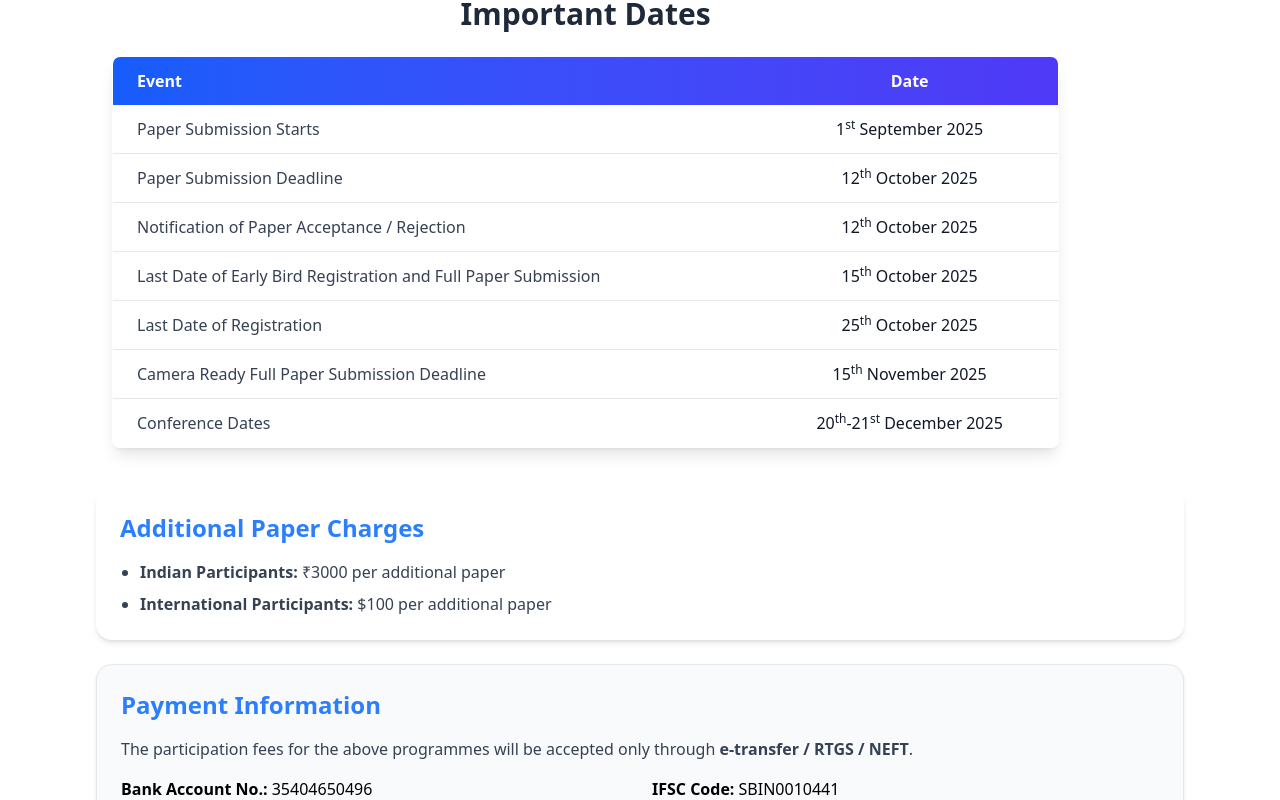
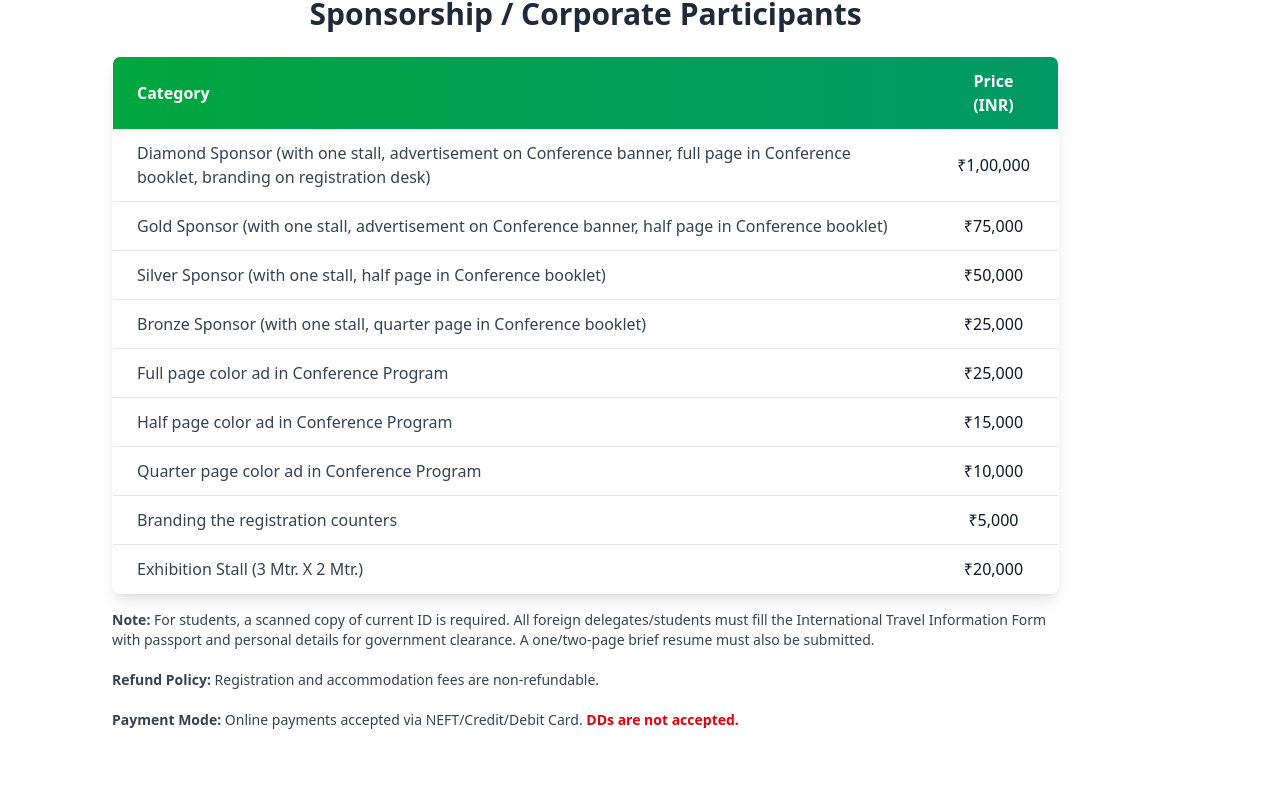
Before and after one commit to YashK21/presentation---2025, a React (Vite) app: page /registration in a window 1280 px wide. Shown: the part 1260-2060 px from the top of the page. Built offline with nearby package versions, Linux system fonts and the light colour scheme.

Commit message:
sponsorship data updated

```diff
--- a/src/comp/Contact/Contact.jsx
+++ b/src/comp/Contact/Contact.jsx
@@ -44,10 +44,10 @@ const Contact = () => {
             <p className="text-gray-700 mb-2">
               <span className="font-medium">Email:</span>{" "}
               <a
-                href="mailto:icrannjnu25@gmail.com"
+                href="mailto:icrann2025@gmail.com"
                 className="text-blue-600 hover:underline"
               >
-                icrannjnu25@gmail.com
+                icrann2025@gmail.com
               </a>{" "}
               {/* <a
                 href="mailto:aloksinghjha@gmail.com"
--- a/src/comp/common/Registration.jsx
+++ b/src/comp/common/Registration.jsx
@@ -1,4 +1,8 @@
-import { registrationFee, impDates } from "../../constant/data";
+import {
+  registrationFee,
+  impDates,
+  sponsorshipOptions,
+} from "../../constant/data";
 
 const Registration = () => {
   const earlyBirdFees = registrationFee.filter((item) => item.type === "early");
@@ -21,7 +25,9 @@ const Registration = () => {
               <tr>
                 <th className="px-4 md:px-6 py-3 text-left">Category</th>
                 <th className="px-4 md:px-6 py-3 text-center">Indian (INR)</th>
-                <th className="px-4 md:px-6 py-3 text-center">International (USD)</th>
+                <th className="px-4 md:px-6 py-3 text-center">
+                  International (USD)
+                </th>
               </tr>
             </thead>
             <tbody className="divide-y divide-gray-200">
@@ -30,7 +36,9 @@ const Registration = () => {
                   key={idx}
                   className="bg-green-50 hover:bg-green-100 transition duration-200 ease-in-out"
                 >
-                  <td className="px-4 md:px-6 py-3 text-gray-700">{row.category}</td>
+                  <td className="px-4 md:px-6 py-3 text-gray-700">
+                    {row.category}
+                  </td>
                   <td className="px-4 md:px-6 py-3 text-center font-medium text-gray-900">
                     {row.Indian}
                   </td>
@@ -55,7 +63,9 @@ const Registration = () => {
               <tr>
                 <th className="px-4 md:px-6 py-3 text-left">Category</th>
                 <th className="px-4 md:px-6 py-3 text-center">Indian (INR)</th>
-                <th className="px-4 md:px-6 py-3 text-center">International (USD)</th>
+                <th className="px-4 md:px-6 py-3 text-center">
+                  International (USD)
+                </th>
               </tr>
             </thead>
             <tbody className="divide-y divide-gray-200">
@@ -64,7 +74,9 @@ const Registration = () => {
                   key={idx}
                   className="hover:bg-gray-50 transition duration-200 ease-in-out"
                 >
-                  <td className="px-4 md:px-6 py-3 text-gray-700">{row.category}</td>
+                  <td className="px-4 md:px-6 py-3 text-gray-700">
+                    {row.category}
+                  </td>
                   <td className="px-4 md:px-6 py-3 text-center font-medium text-gray-900">
                     {row.Indian}
                   </td>
@@ -82,7 +94,59 @@ const Registration = () => {
       <div className="bg-yellow-100 border-l-4 border-yellow-500 p-4 mb-6 rounded-lg shadow-sm">
         <p className="text-gray-800 font-medium text-sm sm:text-base">
           ⚠️ <span className="font-semibold">Important:</span> Registration fee{" "}
-          <span className="font-bold">does not</span> include Travel and Accommodation.
+          <span className="font-bold">does not</span> include Travel and
+          Accommodation.
+        </p>
+      </div>
+
+      {/* Sponshorship}
+      {/* ===== Sponsorship / Corporate Participants ===== */}
+      <div className="w-full md:w-[90%] px-4 py-10">
+        <h2 className="text-2xl md:text-3xl font-bold text-gray-800 mb-6 text-center">
+          Sponsorship / Corporate Participants
+        </h2>
+        <div className="overflow-x-auto shadow-lg rounded-lg">
+          <table className="min-w-full text-sm md:text-base border border-gray-200 rounded-lg overflow-hidden">
+            <thead className="bg-gradient-to-r from-green-600 to-emerald-600 text-white">
+              <tr>
+                <th className="px-4 md:px-6 py-3 text-left">Category</th>
+                <th className="px-4 md:px-6 py-3 text-center">Price (INR)</th>
+              </tr>
+            </thead>
+            <tbody className="divide-y divide-gray-200">
+              {sponsorshipOptions.map((item, idx) => (
+                <tr
+                  key={idx}
+                  className="hover:bg-gray-50 transition duration-200 ease-in-out"
+                >
+                  <td className="px-4 md:px-6 py-3 text-gray-700">
+                    {item.category}
+                  </td>
+                  <td className="px-4 md:px-6 py-3 text-center font-medium text-gray-900">
+                    {item.price}
+                  </td>
+                </tr>
+              ))}
+            </tbody>
+          </table>
+        </div>
+        <p className="text-gray-700 text-sm mt-4">
+          <strong>Note:</strong> For students, a scanned copy of current ID is
+          required. All foreign delegates/students must fill the International
+          Travel Information Form with passport and personal details for
+          government clearance. A one/two-page brief resume must also be
+          submitted.
+          <br />
+          <br />
+          <strong>Refund Policy:</strong> Registration and accommodation fees
+          are non-refundable.
+          <br />
+          <br />
+          <strong>Payment Mode:</strong> Online payments accepted via
+          NEFT/Credit/Debit Card.{" "}
+          <span className="font-semibold text-red-600">
+            DDs are not accepted.
+          </span>
         </p>
       </div>
 
@@ -105,7 +169,9 @@ const Registration = () => {
                   key={idx}
                   className="hover:bg-gray-50 transition duration-200 ease-in-out"
                 >
-                  <td className="px-4 md:px-6 py-3 text-gray-700">{item.event}</td>
+                  <td className="px-4 md:px-6 py-3 text-gray-700">
+                    {item.event}
+                  </td>
                   <td className="px-4 md:px-6 py-3 text-center font-medium text-gray-900">
                     <span
                       dangerouslySetInnerHTML={{
@@ -130,10 +196,12 @@ const Registration = () => {
         </h2>
         <ul className="list-disc pl-5 space-y-2 text-gray-700 text-sm sm:text-base">
           <li>
-            <span className="font-semibold">Indian Participants:</span> ₹3000 per additional paper
+            <span className="font-semibold">Indian Participants:</span> ₹3000
+            per additional paper
           </li>
           <li>
-            <span className="font-semibold">International Participants:</span> $100 per additional paper
+            <span className="font-semibold">International Participants:</span>{" "}
+            $100 per additional paper
           </li>
         </ul>
       </div>
@@ -144,37 +212,57 @@ const Registration = () => {
           Payment Information
         </h2>
         <p className="text-gray-700 mb-4 text-sm sm:text-base">
-          The participation fees for the above programmes will be accepted only through{" "}
+          The participation fees for the above programmes will be accepted only
+          through{" "}
           <span className="font-semibold">e-transfer / RTGS / NEFT</span>.
         </p>
 
         <div className="grid grid-cols-1 md:grid-cols-2 gap-6 text-sm sm:text-base">
           <div className="space-y-2">
-            <p><span className="font-semibold">Bank Account No.:</span> 35404650496</p>
-            <p><span className="font-semibold">Bank Address:</span> State Bank of India, New Campus Branch, New Delhi-110067</p>
-            <p><span className="font-semibold">Beneficiary Name:</span> JNU Sponsored Seminar & Conference</p>
+            <p>
+              <span className="font-semibold">Bank Account No.:</span>{" "}
+              35404650496
+            </p>
+            <p>
+              <span className="font-semibold">Bank Address:</span> State Bank of
+              India, New Campus Branch, New Delhi-110067
+            </p>
+            <p>
+              <span className="font-semibold">Beneficiary Name:</span> JNU
+              Sponsored Seminar & Conference
+            </p>
           </div>
           <div className="space-y-2">
-            <p><span className="font-semibold">IFSC Code:</span> SBIN0010441</p>
-            <p><span className="font-semibold">MICR Code:</span> 110002428</p>
+            <p>
+              <span className="font-semibold">IFSC Code:</span> SBIN0010441
+            </p>
+            <p>
+              <span className="font-semibold">MICR Code:</span> 110002428
+            </p>
           </div>
         </div>
-
-
       </div>
-      <br/>
+      <br />
       <div className="bg-gray-50 border border-gray-200 rounded-2xl p-6 shadow-sm">
         <h2 className="text-xl sm:text-2xl font-semibold text-blue-500 mb-4">
-          After payment on the given bank credentials,  applicants are required to complete the registration form.
-          <br/>Note: Early Bird Registration fees valid only till 15th October.
+          After payment on the given bank credentials, applicants are required
+          to complete the registration form.
+          <br />
+          Note: Early Bird Registration fees valid only till 15th October.
         </h2>
       </div>
 
       {/* Call to Action */}
       <div className="text-center mt-10">
-        <button className="bg-blue-600 hover:bg-blue-700 text-white px-6 py-3 rounded-xl shadow-lg font-medium transition duration-300 text-sm sm:text-base">
-          Proceed to Registration
-        </button>
+        <a
+          href="https://docs.google.com/forms/d/1WBqkhjVgUno1GwgL15iogC9LC67uxSW-9OpTSptqIcg/edit"
+          target="_blank"
+          rel="noopener noreferrer"
+        >
+          <button className="bg-blue-600 hover:bg-blue-700 text-white px-6 py-3 rounded-xl shadow-lg font-medium transition duration-300 text-sm sm:text-base">
+            Proceed to Registration
+          </button>
+        </a>
       </div>
     </div>
   );
--- a/src/constant/data.jsx
+++ b/src/constant/data.jsx
@@ -83,8 +83,7 @@ export const facultyData = [
   },
 ];
 
-
-  export const impDates = [
+export const impDates = [
     { event: "Paper Submission Starts", date: "1st September 2025" },
     { event: "Paper Submission Deadline", date: "12th October 2025" },
     { event: "Notification of Paper Acceptance / Rejection", date: "12th October 2025" },
@@ -92,7 +91,7 @@ export const facultyData = [
     { event: "Last Date of Registration", date: "25th October 2025" },
     { event: "Camera Ready Full Paper Submission Deadline", date: "15th November 2025" },
     { event: "Conference Dates", date: "20th-21st December 2025" },
-  ];
+];
 
 export const registrationFee = [
   // --- Early Bird Categories ---
@@ -197,3 +196,46 @@ export const speakers = [
   //     "Department of Chemistry, Atma Ram Sanatan Dharm College, University of Delhi",
   // },
 ];
+
+export const sponsorshipOptions = [
+  {
+    category:
+      "Diamond Sponsor (with one stall, advertisement on Conference banner, full page in Conference booklet, branding on registration desk)",
+    price: "₹1,00,000",
+  },
+  {
+    category:
+      "Gold Sponsor (with one stall, advertisement on Conference banner, half page in Conference booklet)",
+    price: "₹75,000",
+  },
+  {
+    category:
+      "Silver Sponsor (with one stall, half page in Conference booklet)",
+    price: "₹50,000",
+  },
+  {
+    category:
+      "Bronze Sponsor (with one stall, quarter page in Conference booklet)",
+    price: "₹25,000",
+  },
+  {
+    category: "Full page color ad in Conference Program",
+    price: "₹25,000",
+  },
+  {
+    category: "Half page color ad in Conference Program",
+    price: "₹15,000",
+  },
+  {
+    category: "Quarter page color ad in Conference Program",
+    price: "₹10,000",
+  },
+  {
+    category: "Branding the registration counters",
+    price: "₹5,000",
+  },
+  {
+    category: "Exhibition Stall (3 Mtr. X 2 Mtr.)",
+    price: "₹20,000",
+  },
+];
```
